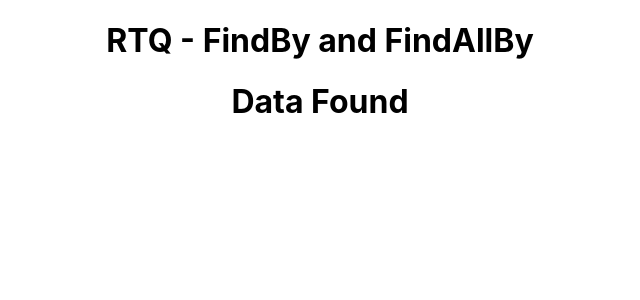
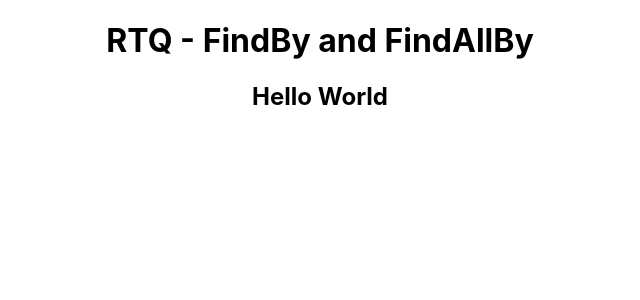
Before and after one commit to Govind2210/Jest-testing, a React (Create React App) app: page / in a window 1280 px wide. Shown: the top 300 px of the page, without its empty margins (320-960 px from the left). Built offline with nearby package versions, Linux system fonts and the light colour scheme.

Commit message:
learn - Elements with JavaScript

```diff
--- a/src/App.js
+++ b/src/App.js
@@ -2,19 +2,13 @@ import { useEffect, useState } from "react";
 import "./App.css";
 
 function App() {
-  const [data, setData] = useState(false);
-  useEffect(() => {
-    setTimeout(() => {
-      setData(true);
-    }, 800);
-  }, []);
   return (
     <>
       <div className="App">
-        <h1 element-id="div-test-h1" data-testid="div-test-h2">
+        <h1 id="divtextOne"  data-testid="div-test-h2">
           RTQ - FindBy and FindAllBy
         </h1>
-        {data ? <h1>Data Found</h1> : <h1>Bo data is Found</h1>}
+        <h2 id="divtext">Hello World</h2>
       </div>
     </>
   );
```
Also changed, not shown: 1 other file (tests, documents, lock files or other folders).
